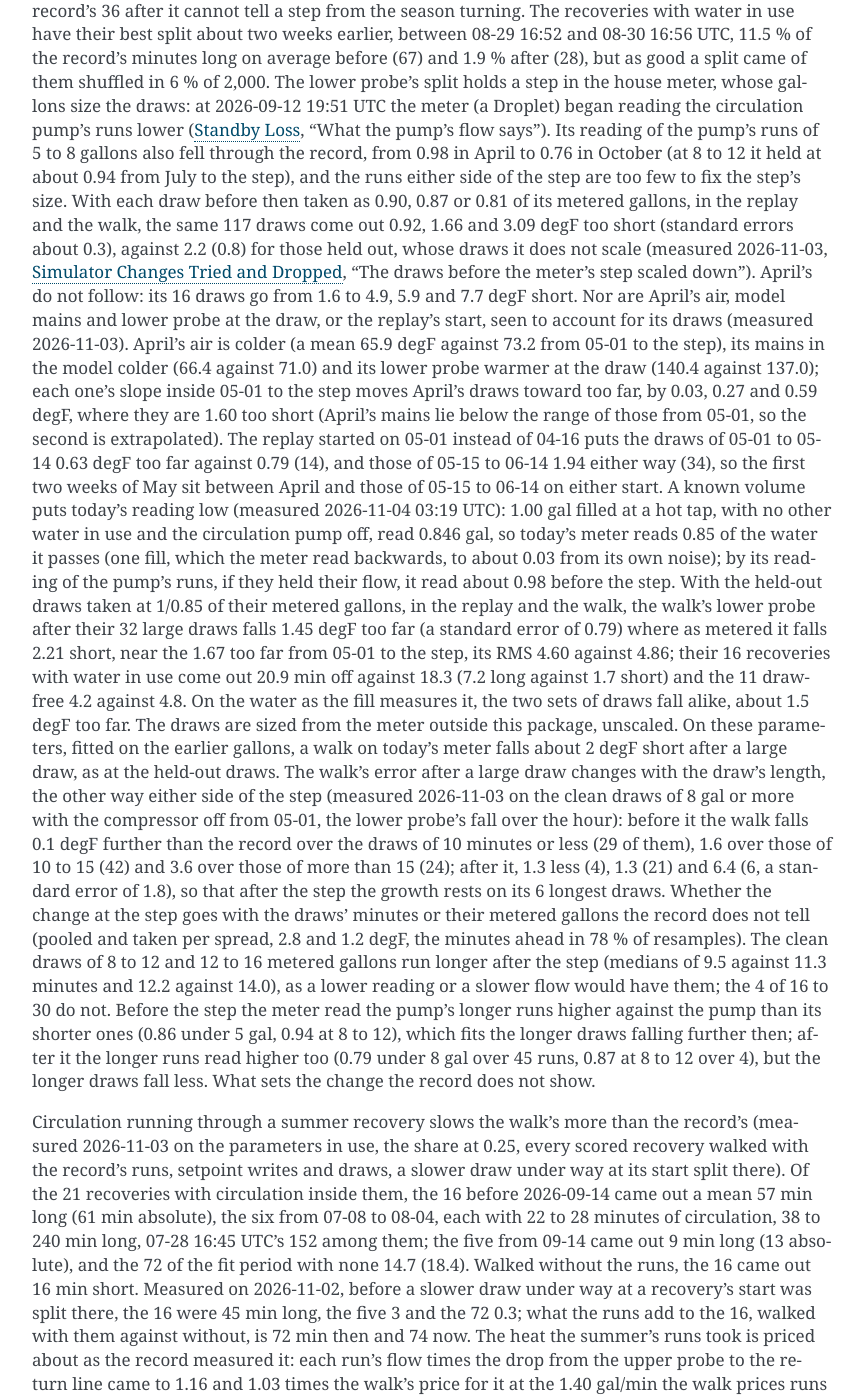
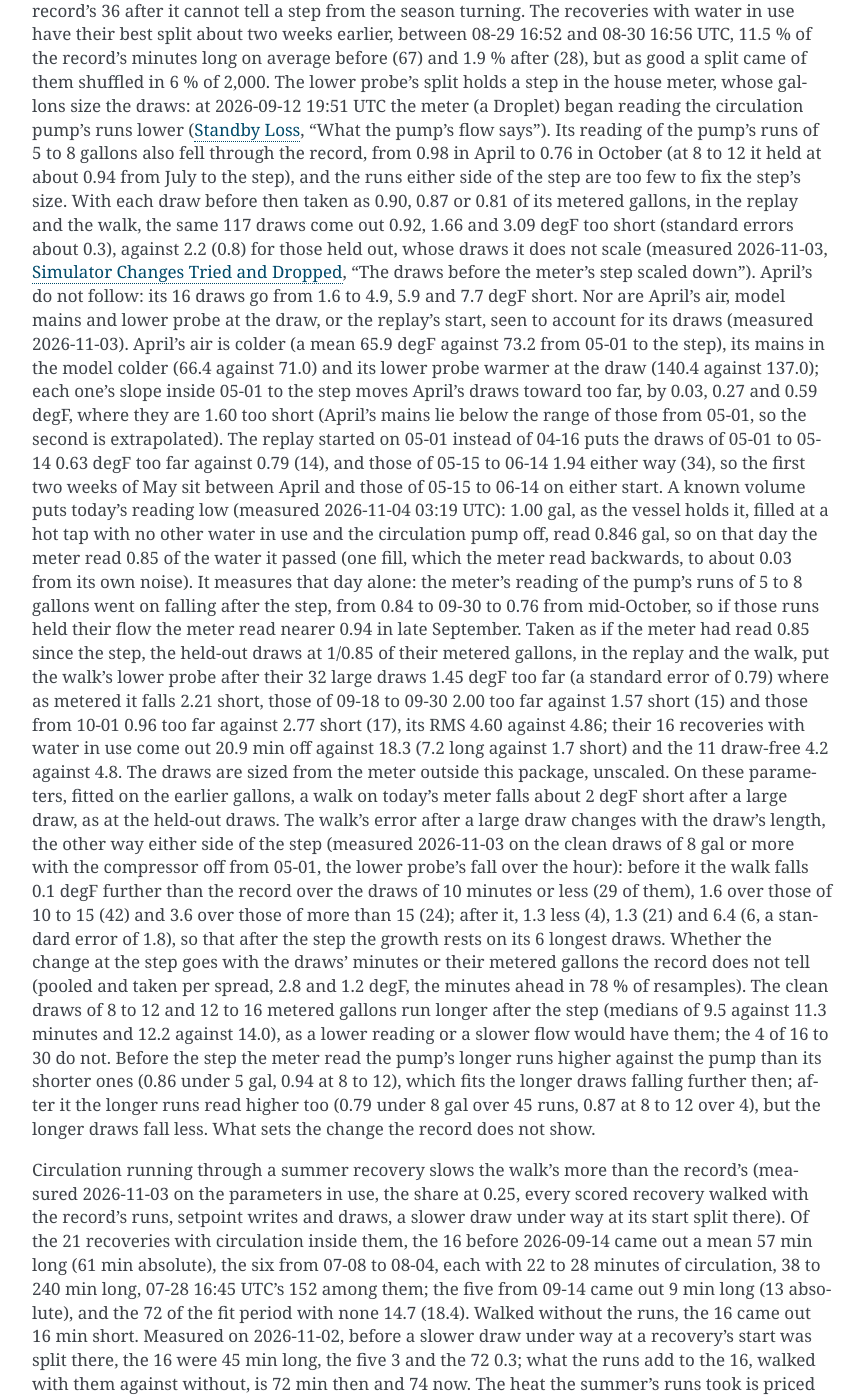
Before and after one commit to eman/nwp500-python, a Sphinx documentation site: the page built from docs/explanation/simulator.rst, in a window 1280 px wide and 1400 px high, scrolled down 13505 px. Shown: the whole window, without its empty margins (338-1203 px from the left). Built offline with Sphinx 7.4.7, drawn with Linux system fonts in a browser that asks for light colours.

Commit message:
docs(sim): the fill measures its day; the drift after the step; the held-out split by month; no 'alike'

```diff
--- a/docs/explanation/simulator.rst
+++ b/docs/explanation/simulator.rst
@@ -795,41 +795,44 @@
 against 0.79 (14), and those of 05-15 to 06-14 1.94 either way (34), so
 the first two weeks of May sit between April and those of 05-15 to 06-14
 on either start. A known volume puts today's reading low (measured
-2026-11-04 03:19 UTC): 1.00 gal filled at a hot tap, with no other water
-in use and the circulation pump off, read 0.846 gal, so today's meter
-reads 0.85 of the water it passes (one fill, which the meter read
-backwards, to about 0.03 from its own noise); by its reading of the
-pump's runs, if they held their flow, it read about 0.98 before the
-step. With the held-out draws taken at 1/0.85 of their metered gallons,
-in the replay and the walk, the walk's lower probe after their 32 large
-draws falls 1.45 degF too far (a standard error of 0.79) where as
-metered it falls 2.21 short, near the 1.67 too far from 05-01 to the
-step, its RMS 4.60 against 4.86; their 16 recoveries with water in use
-come out 20.9 min off against 18.3 (7.2 long against 1.7 short) and the
-11 draw-free 4.2 against 4.8. On the water as the fill measures it, the
-two sets of draws fall alike, about 1.5 degF too far. The draws are
-sized from the meter outside this package, unscaled. On these
-parameters, fitted on the earlier gallons, a walk on today's meter falls
-about 2 degF short after a large draw, as at the held-out draws. The
-walk's error after a large draw changes with the draw's length, the
-other way either side of the step (measured 2026-11-03 on the clean
-draws of 8 gal or more with the compressor off from 05-01, the lower
-probe's fall over the hour): before it the walk falls 0.1 degF further
-than the record over the draws of 10 minutes or less (29 of them), 1.6
-over those of 10 to 15 (42) and 3.6 over those of more than 15 (24);
-after it, 1.3 less (4), 1.3 (21) and 6.4 (6, a standard error of 1.8),
-so that after the step the growth rests on its 6 longest draws. Whether
-the change at the step goes with the draws' minutes or their metered
-gallons the record does not tell (pooled and taken per spread, 2.8 and
-1.2 degF, the minutes ahead in 78 % of resamples). The clean draws of 8
-to 12 and 12 to 16 metered gallons run longer after the step (medians of
-9.5 against 11.3 minutes and 12.2 against 14.0), as a lower reading or a
-slower flow would have them; the 4 of 16 to 30 do not. Before the step
-the meter read the pump's longer runs higher against the pump than its
-shorter ones (0.86 under 5 gal, 0.94 at 8 to 12), which fits the longer
-draws falling further then; after it the longer runs read higher too
-(0.79 under 8 gal over 45 runs, 0.87 at 8 to 12 over 4), but the longer
-draws fall less. What sets the change the record does not show.
+2026-11-04 03:19 UTC): 1.00 gal, as the vessel holds it, filled at a hot
+tap with no other water in use and the circulation pump off, read 0.846
+gal, so on that day the meter read 0.85 of the water it passed (one
+fill, which the meter read backwards, to about 0.03 from its own noise).
+It measures that day alone: the meter's reading of the pump's runs of 5
+to 8 gallons went on falling after the step, from 0.84 to 09-30 to 0.76
+from mid-October, so if those runs held their flow the meter read nearer
+0.94 in late September. Taken as if the meter had read 0.85 since the
+step, the held-out draws at 1/0.85 of their metered gallons, in the
+replay and the walk, put the walk's lower probe after their 32 large
+draws 1.45 degF too far (a standard error of 0.79) where as metered it
+falls 2.21 short, those of 09-18 to 09-30 2.00 too far against 1.57
+short (15) and those from 10-01 0.96 too far against 2.77 short (17),
+its RMS 4.60 against 4.86; their 16 recoveries with water in use come
+out 20.9 min off against 18.3 (7.2 long against 1.7 short) and the 11
+draw-free 4.2 against 4.8. The draws are sized from the meter outside
+this package, unscaled. On these parameters, fitted on the earlier
+gallons, a walk on today's meter falls about 2 degF short after a large
+draw, as at the held-out draws. The walk's error after a large draw
+changes with the draw's length, the other way either side of the step
+(measured 2026-11-03 on the clean draws of 8 gal or more with the
+compressor off from 05-01, the lower probe's fall over the hour): before
+it the walk falls 0.1 degF further than the record over the draws of 10
+minutes or less (29 of them), 1.6 over those of 10 to 15 (42) and 3.6
+over those of more than 15 (24); after it, 1.3 less (4), 1.3 (21) and
+6.4 (6, a standard error of 1.8), so that after the step the growth
+rests on its 6 longest draws. Whether the change at the step goes with
+the draws' minutes or their metered gallons the record does not tell
+(pooled and taken per spread, 2.8 and 1.2 degF, the minutes ahead in 78
+% of resamples). The clean draws of 8 to 12 and 12 to 16 metered gallons
+run longer after the step (medians of 9.5 against 11.3 minutes and 12.2
+against 14.0), as a lower reading or a slower flow would have them; the
+4 of 16 to 30 do not. Before the step the meter read the pump's longer
+runs higher against the pump than its shorter ones (0.86 under 5 gal,
+0.94 at 8 to 12), which fits the longer draws falling further then;
+after it the longer runs read higher too (0.79 under 8 gal over 45 runs,
+0.87 at 8 to 12 over 4), but the longer draws fall less. What sets the
+change the record does not show.
 
 Circulation running through a summer recovery slows the walk's more than
 the record's (measured 2026-11-03 on the parameters in use, the share at
```
